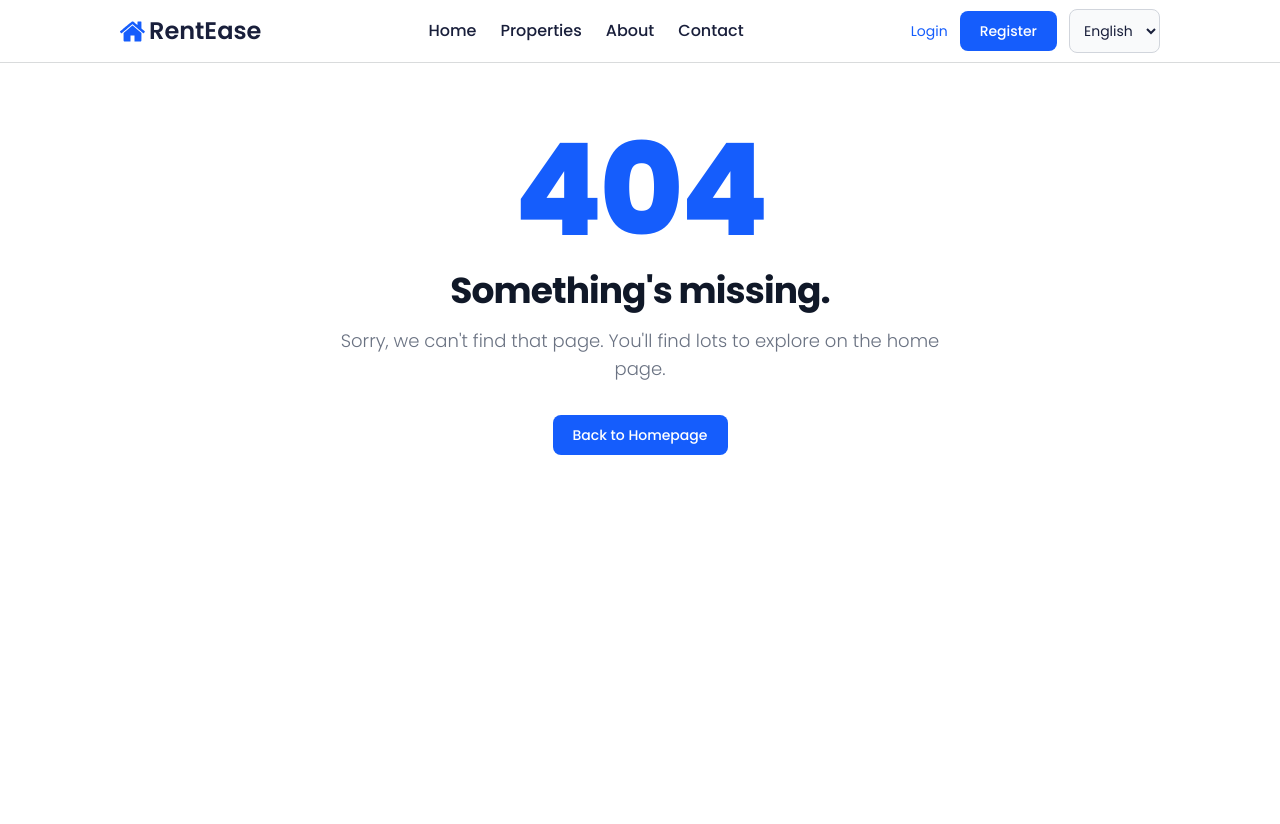
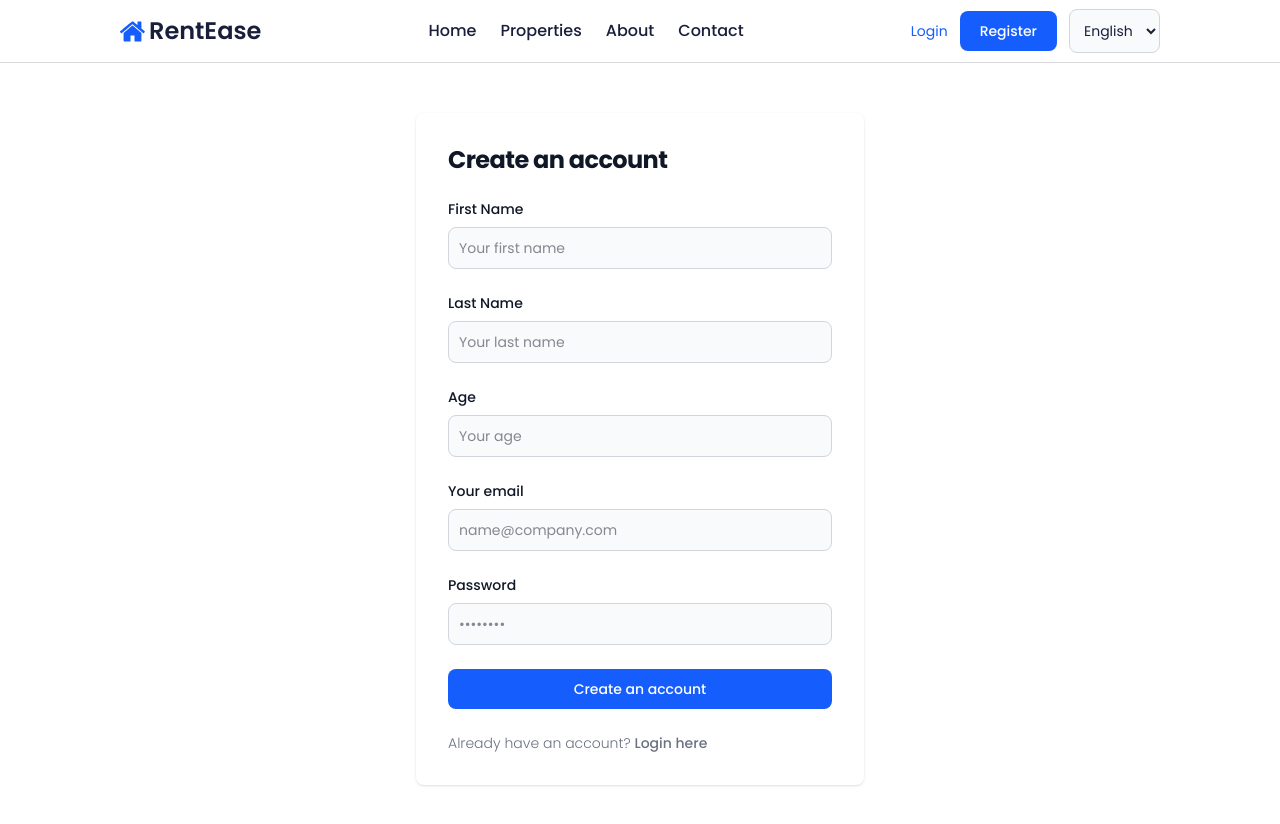
Before and after one commit to Abderrahmanlahmidi/RentEase, a React (Vite) app in the folder Client/: page /Register in a window 1280 px wide. Before the commit this address had no page. Shown: the top 824 px of the page. Before the commit the page ends 800 px from the top, so only its background shows below. Built offline with nearby package versions, Linux system fonts and the light colour scheme.

Commit message:
create register from

```diff
--- a/Client/src/App.jsx
+++ b/Client/src/App.jsx
@@ -7,6 +7,9 @@ import Contact from "./pages/Contact";
 import Error from "./pages/error/error";
 import { createContext } from "react";
 import { useTranslation } from "react-i18next";
+import Login from "./pages/authentication/login";
+import Register from "./pages/authentication/register";
+
 
 export const informationContext = createContext();
 
@@ -28,6 +31,8 @@ const App = () => {
             <Route path="/Properties" element={<Properties />} />
             <Route path="/About" element={<About />} />
             <Route path="/Contact" element={<Contact />} />
+            <Route path="/Register" element={<Register />} />
+            <Route path="/Login" element={<Login />} />
             <Route path="/*" element={<Error />} />
           </Routes>
         </Router>
--- a/Client/src/components/Menu.jsx
+++ b/Client/src/components/Menu.jsx
@@ -38,18 +38,18 @@ const Menu = ({toggleMenu, t, routing}) => {
             ))}
 
             <div className="flex w-full items-center space-x-3">
-              <button
-                type="button"
+              <a
+                href='/Register'
                 className="text-white bg-blue-700 cursor-pointer hover:bg-blue-800 focus:ring-4 focus:ring-blue-300 font-medium rounded-lg text-sm px-5 py-2.5 focus:outline-none"
               >
                 {t('register')}
-              </button>
-              <button
-                type="button"
+              </a>
+              <a
+                href='/Login'
                 className="text-gray-900 cursor-pointer bg-white border border-gray-300 focus:outline-none hover:bg-gray-100 focus:ring-4 focus:ring-gray-100 font-medium rounded-lg text-sm px-5 py-2.5"
               >
                 {t('login')}
-              </button>
+              </a>
             </div>
        </motion.ul>
      </AnimatePresence>
--- /dev/null
+++ b/Client/src/pages/authentication/login.jsx
@@ -0,0 +1,9 @@
+const login = () => {
+    return (
+      <div>
+        login
+      </div>
+    );
+}
+
+export default login;
--- /dev/null
+++ b/Client/src/pages/authentication/register.jsx
@@ -0,0 +1,107 @@
+import { useContext } from "react";
+import { informationContext } from "../../App";
+
+const Register = () => {
+
+  const { t } = useContext(informationContext);
+
+  return (
+    <div className="flex justify-center items-center w-full py-[50px] max-md:px-[16px] max-md:py-[30px]">
+      <div className="w-full bg-white rounded-lg shadow md:mt-0 sm:max-w-md xl:p-0">
+        <div className="p-6 space-y-4 md:space-y-6 sm:p-8">
+          <h1 className="text-xl font-bold leading-tight tracking-tight text-gray-900 md:text-2xl">
+            {t("create_account")}
+          </h1>
+          <form className="space-y-4 md:space-y-6" action="#">
+            {/* First Name */}
+            <div>
+              <label htmlFor="firstname" className="block mb-2 text-sm font-medium text-gray-900">
+                {t("first_name")}
+              </label>
+              <input
+                type="text"
+                name="firstname"
+                id="firstname"
+                placeholder={t("first_name_placeholder")}
+                className="bg-gray-50 border border-gray-300 text-gray-900 text-sm rounded-lg focus:ring-primary-600 focus:border-primary-600 block w-full p-2.5"
+                required
+              />
+            </div>
+            {/* Last Name */}
+            <div>
+              <label htmlFor="lastname" className="block mb-2 text-sm font-medium text-gray-900">
+                {t("last_name")}
+              </label>
+              <input
+                type="text"
+                name="lastname"
+                id="lastname"
+                placeholder={t("last_name_placeholder")}
+                className="bg-gray-50 border border-gray-300 text-gray-900 text-sm rounded-lg focus:ring-primary-600 focus:border-primary-600 block w-full p-2.5"
+                required
+              />
+            </div>
+            {/* Age */}
+            <div>
+              <label htmlFor="age" className="block mb-2 text-sm font-medium text-gray-900">
+                {t("age")}
+              </label>
+              <input
+                type="number"
+                name="age"
+                id="age"
+                placeholder={t("age_placeholder")}
+                className="bg-gray-50 border border-gray-300 text-gray-900 text-sm rounded-lg focus:ring-primary-600 focus:border-primary-600 block w-full p-2.5"
+                required
+              />
+            </div>
+            {/* Email */}
+            <div>
+              <label htmlFor="email" className="block mb-2 text-sm font-medium text-gray-900">
+                {t("email")}
+              </label>
+              <input
+                type="email"
+                name="email"
+                id="email"
+                placeholder={t("email_placeholder")}
+                className="bg-gray-50 border border-gray-300 text-gray-900 text-sm rounded-lg focus:ring-primary-600 focus:border-primary-600 block w-full p-2.5"
+                required
+              />
+            </div>
+            {/* Password */}
+            <div>
+              <label htmlFor="password" className="block mb-2 text-sm font-medium text-gray-900">
+                {t("password")}
+              </label>
+              <input
+                type="password"
+                name="password"
+                id="password"
+                placeholder="••••••••"
+                className="bg-gray-50 border border-gray-300 text-gray-900 text-sm rounded-lg focus:ring-primary-600 focus:border-primary-600 block w-full p-2.5"
+                required
+              />
+            </div>
+            {/* Submit Button */}
+            <button
+              type="submit"
+              className="w-full text-white bg-blue-600 hover:bg-blue-700 focus:ring-4 focus:outline-none focus:ring-blue-300 font-medium rounded-lg text-sm px-5 py-2.5 text-center"
+            >
+              {t("create_account")}
+            </button>
+            {/* Login Redirect */}
+            <p className="text-sm font-light text-gray-500">
+              {t("already_have_account")}{" "}
+              <a href="#" className="font-medium text-primary-600 hover:underline">
+                {t("login_here")}
+              </a>
+            </p>
+          </form>
+        </div>
+      </div>
+    </div>
+  );
+};
+
+export default Register;
--- a/Client/src/public/locales/en/translation.json
+++ b/Client/src/public/locales/en/translation.json
@@ -6,5 +6,17 @@
         "title": "Something's missing.",
         "description": "Sorry, we can't find that page. You'll find lots to explore on the home page.",
         "button": "Back to Homepage"
-    }
+    },
+    "create_account": "Create an account",
+    "first_name": "First Name",
+    "first_name_placeholder": "Your first name",
+    "last_name": "Last Name",
+    "last_name_placeholder": "Your last name",
+    "age": "Age",
+    "age_placeholder": "Your age",
+    "email": "Your email",
+    "email_placeholder": "name@company.com",
+    "password": "Password",
+    "already_have_account": "Already have an account?",
+    "login_here": "Login here"
 }
--- a/Client/src/public/locales/fr/translation.json
+++ b/Client/src/public/locales/fr/translation.json
@@ -6,5 +6,19 @@
         "title": "Quelque chose manque.",
         "description": "Désolé, nous ne pouvons pas trouver cette page. Vous trouverez beaucoup à explorer sur la page d'accueil.",
         "button": "Retour à l'accueil"
-    }
+    },
+    "create_account": "Créer un compte",
+    "first_name": "Prénom",
+    "first_name_placeholder": "Votre prénom",
+    "last_name": "Nom",
+    "last_name_placeholder": "Votre nom",
+    "age": "Âge",
+    "age_placeholder": "Votre âge",
+    "email": "Votre email",
+    "email_placeholder": "nom@entreprise.com",
+    "password": "Mot de passe",
+    "already_have_account": "Vous avez déjà un compte ?",
+    "login_here": "Connectez-vous ici"
+
+
 }
--- a/Client/src/sections/Navbar.jsx
+++ b/Client/src/sections/Navbar.jsx
@@ -2,7 +2,6 @@ import Logo from "../assets/img/home.svg";
 import {useState, useContext} from 'react';
 import Menu from '../components/Menu';
 import { informationContext } from "../App";
-
 
 
 function Navbar(){
@@ -33,11 +32,15 @@ function Navbar(){
         ))}
       </ul>
 
+      <div className="flex items-center gap-3" >
 
-
-      <div className="flex items-center gap-3" >
-          <a href="" className='text-sm  max-md:hidden text-blue-600 hover:underline' >{t('login')}</a>
-          <button type="button" className="text-white max-md:hidden bg-blue-600 cursor-pointer hover:bg-blue-800 focus:ring-4 focus:ring-blue-300 font-medium rounded-lg text-sm px-5 py-2.5 focus:outline-none">{t('register')}</button>
+        <a href="/Login" className='text-sm  max-md:hidden text-blue-600 hover:underline' >{t('login')}</a>
+        <a
+          href="/Register"
+          className="inline-flex text-white max-md:hidden bg-blue-600 hover:bg-blue-800 focus:ring-4 focus:outline-none focus:ring-blue-300 font-medium rounded-lg text-sm px-5 py-2.5 text-center"
+        >
+          {t("register")}
+        </a>
         <select onChange={handleLanguageChange} defaultValue={i18n.language} className="bg-gray-50 border  border-gray-300 text-[#191f3b] text-sm rounded-lg focus:ring-blue-500 focus:border-blue-500 block w-full p-2.5">
           <option value='en' selected>English</option>
           <option value="fr">France</option>
```
